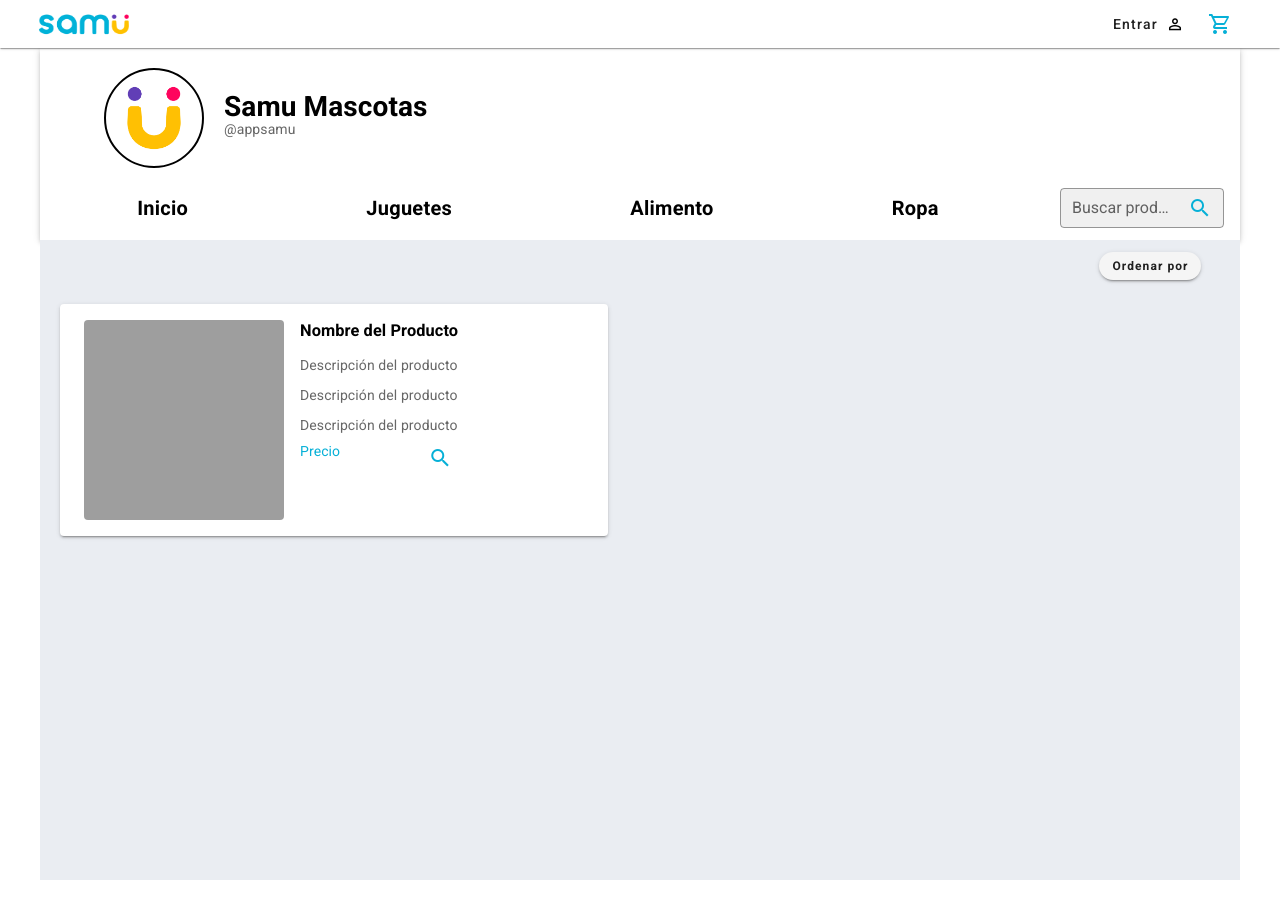
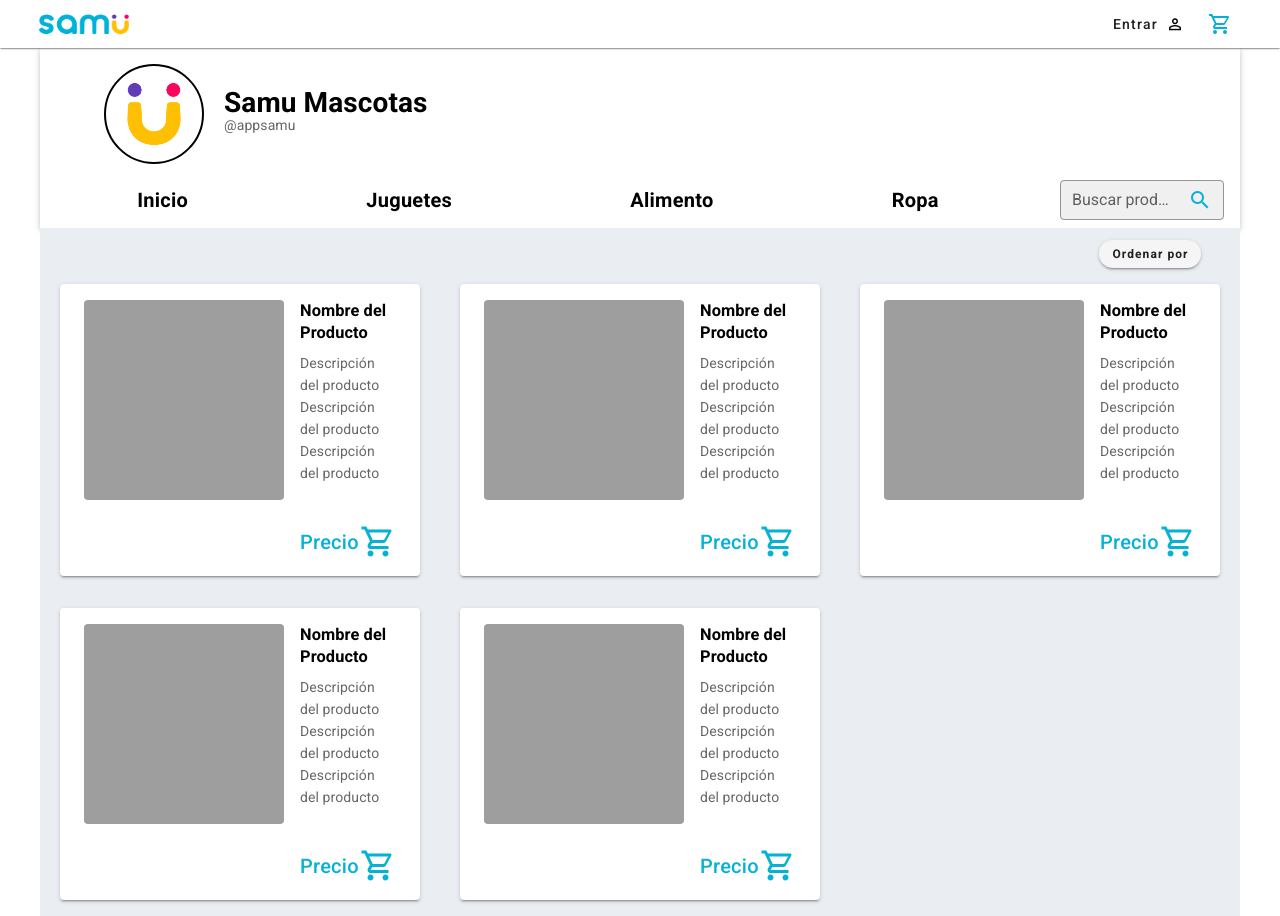
Before and after one commit to DamonBalam/samu-nuxt-cliente, a Nuxt app: page / in a window 1280 px wide. Before the commit the page ends 880 px from the top, so only its background shows below. Built offline with nearby package versions, Linux system fonts and the light colour scheme.

Commit message:
add view store

```diff
--- a/assets/css/base/config.css
+++ b/assets/css/base/config.css
@@ -14,6 +14,12 @@ body {
 .texto-color-cyan{
   color: var(--main-color-cyan)!important;
 }
+/*.texto-color-amarillo{*/
+/*  color: var(--main-color-amarillo)!important;*/
+/*}*/
+/*.texto-color-magenta{*/
+/*  color: var(--main-color-cyan)!important;*/
+/*}*/
 /* ! FONDOS */
 .bg-amarillo {
   background-color: var(--main-color-amarillo);
--- a/layouts/storeLayout.vue
+++ b/layouts/storeLayout.vue
@@ -1,14 +1,18 @@
 <template>
   <v-app width="100%">
-    <v-app-bar app color="white" elevation="1" class="px-5" dense>
+    <v-app-bar app color="white" elevation="1" class="px-5" dense fixed>
       <v-toolbar-title>
-        <img
-          src="~/assets/brand/logo_blue.png"
-          class="logo mt-2"
-          alt="Logo Samu"
-        />
+        <nuxt-link to="/">
+          <img
+            src="~/assets/brand/logo_blue.png"
+            class="logo mt-2"
+            alt="Logo Samu"
+
+          />
+        </nuxt-link>
+
       </v-toolbar-title>
-      <v-spacer />
+      <v-spacer/>
 
       <v-toolbar-items>
         <v-btn text class="text-capitalize">
@@ -30,9 +34,10 @@
 
 <script>
 import Logout from "../components/UI/LogoutComponent";
+
 export default {
   name: "panelLayout",
-  components: { Logout },
+  components: {Logout},
   data() {
     return {
       drawer: true,
@@ -98,7 +103,7 @@ export default {
 
 .margin-mobile {
   display: flex;
-  justify-items: space-between;
+  justify-content: space-between;
 }
 
 .margin-custom {
--- a/pages/index.vue
+++ b/pages/index.vue
@@ -4,12 +4,12 @@
       <!-- HERO -->
       <v-card
         color="white"
-        class="mx-10"
+        class="mx-md-10"
         tile
-        min-height="150"
+        height="180"
         elevation="3"
       >
-        <v-card-text class="px-16 py-5 d-flex align-center">
+        <v-card-text class="px-16 d-flex align-center">
           <v-avatar
             style="border: 2px solid black !important"
             size="100"
@@ -33,9 +33,13 @@
         <v-card-text class="pa-0 ma-0">
           <v-row>
             <v-col
-              cols="10"
-              class="d-flex justify-space-around align-center px-5"
+              cols="12"
+              md="10"
+              class="d-flex justify-space-around align-center px-5 py-4"
             >
+              <nuxt-link to="to" class="d-md-none">
+                <v-icon color="primary">mdi-magnify</v-icon>
+              </nuxt-link>
               <nuxt-link
                 v-for="link in store.menu"
                 :key="link.label"
@@ -45,7 +49,7 @@
               </nuxt-link
               >
             </v-col>
-            <v-col cols="2">
+            <v-col cols="2" class="d-none d-md-block">
               <v-text-field
                 label="Buscar producto"
                 dense
@@ -64,16 +68,16 @@
       </v-card>
       <v-card
         color="#EAEDF2"
-        height="80vh"
-        class="mx-10 mt-3"
+        class="mx-md-10 mt-3 altura"
         elevation="0"
         tile
       >
-        <v-row>
+        <v-row >
           <v-col
             cols="2"
-            offset="10"
-            class="d-flex justify-center"
+            offset-md="10"
+            offset="9"
+            class="d-md-flex justify-md-center"
           >
             <v-btn
               small
@@ -82,9 +86,11 @@
             >Ordenar por
             </v-btn>
           </v-col>
+        </v-row>
 
-          <v-col cols="6">
-            <v-card class="mx-5">
+        <v-row no-gutters>
+          <v-col cols="12" md="6" lg="4">
+            <v-card to="/producto" class="mx-5 my-4">
               <v-card-text class="d-flex ">
                 <div class="mx-2">
                   <v-avatar
@@ -94,24 +100,131 @@
                     class="rounded"
                   ></v-avatar>
                 </div>
-                <div class="mx-2">
+                <div class="mx-2 d-flex flex-column flex-fill">
                   <h3 class="black--text mb-2">Nombre del Producto</h3>
-                  <p class="my-0 py-1">Descripción del producto</p>
-                  <p class="my-0 py-1">Descripción del producto</p>
-                  <p class="my-0 py-1">Descripción del producto</p>
+                  <p class="my-0">Descripción del producto</p>
+                  <p class="my-0">Descripción del producto</p>
+                  <p class="my-0 mb-10">Descripción del producto</p>
 
-                  <div class="d-flex justify-space-between">
-                    <p class="primary--text">Precio</p>
+                  <div class="d-flex justify-space-between align-center">
+                    <h3 class="primary--text text-h6">Precio</h3>
                     <v-btn color="primary" icon>
-                      <v-icon>
-                          mdi-magnify
-                      </v-icon>
+                      <v-icon large>mdi-cart-outline</v-icon>
                     </v-btn>
                   </div>
                 </div>
               </v-card-text>
             </v-card>
           </v-col>
+          <v-col cols="12" md="6" lg="4">
+            <v-card to="/producto" class="mx-5 my-4">
+              <v-card-text class="d-flex ">
+                <div class="mx-2">
+                  <v-avatar
+                    tile
+                    color="grey"
+                    size="200"
+                    class="rounded"
+                  ></v-avatar>
+                </div>
+                <div class="mx-2 d-flex flex-column flex-fill">
+                  <h3 class="black--text mb-2">Nombre del Producto</h3>
+                  <p class="my-0">Descripción del producto</p>
+                  <p class="my-0">Descripción del producto</p>
+                  <p class="my-0 mb-10">Descripción del producto</p>
+
+                  <div class="d-flex justify-space-between align-center">
+                    <h3 class="primary--text text-h6">Precio</h3>
+                    <v-btn color="primary" icon>
+                      <v-icon large>mdi-cart-outline</v-icon>
+                    </v-btn>
+                  </div>
+                </div>
+              </v-card-text>
+            </v-card>
+          </v-col>
+          <v-col cols="12" md="6" lg="4">
+            <v-card to="/producto" class="mx-5 my-4">
+              <v-card-text class="d-flex ">
+                <div class="mx-2">
+                  <v-avatar
+                    tile
+                    color="grey"
+                    size="200"
+                    class="rounded"
+                  ></v-avatar>
+                </div>
+                <div class="mx-2 d-flex flex-column flex-fill">
+                  <h3 class="black--text mb-2">Nombre del Producto</h3>
+                  <p class="my-0">Descripción del producto</p>
+                  <p class="my-0">Descripción del producto</p>
+                  <p class="my-0 mb-10">Descripción del producto</p>
+
+                  <div class="d-flex justify-space-between align-center">
+                    <h3 class="primary--text text-h6">Precio</h3>
+                    <v-btn color="primary" icon>
+                      <v-icon large>mdi-cart-outline</v-icon>
+                    </v-btn>
+                  </div>
+                </div>
+              </v-card-text>
+            </v-card>
+          </v-col>
+          <v-col cols="12" md="6" lg="4">
+            <v-card to="/producto" class="mx-5 my-4">
+              <v-card-text class="d-flex ">
+                <div class="mx-2">
+                  <v-avatar
+                    tile
+                    color="grey"
+                    size="200"
+                    class="rounded"
+                  ></v-avatar>
+                </div>
+                <div class="mx-2 d-flex flex-column flex-fill">
+                  <h3 class="black--text mb-2">Nombre del Producto</h3>
+                  <p class="my-0">Descripción del producto</p>
+                  <p class="my-0">Descripción del producto</p>
+                  <p class="my-0 mb-10">Descripción del producto</p>
+
+                  <div class="d-flex justify-space-between align-center">
+                    <h3 class="primary--text text-h6">Precio</h3>
+                    <v-btn color="primary" icon>
+                      <v-icon large>mdi-cart-outline</v-icon>
+                    </v-btn>
+                  </div>
+                </div>
+              </v-card-text>
+            </v-card>
+          </v-col>
+          <v-col cols="12" md="6" lg="4">
+            <v-card to="/producto" class="mx-5 my-4">
+              <v-card-text class="d-flex ">
+                <div class="mx-2">
+                  <v-avatar
+                    tile
+                    color="grey"
+                    size="200"
+                    class="rounded"
+                  ></v-avatar>
+                </div>
+                <div class="mx-2 d-flex flex-column flex-fill">
+                  <h3 class="black--text mb-2">Nombre del Producto</h3>
+                  <p class="my-0">Descripción del producto</p>
+                  <p class="my-0">Descripción del producto</p>
+                  <p class="my-0 mb-10">Descripción del producto</p>
+
+                  <div class="d-flex justify-space-between align-center">
+                    <h3 class="primary--text text-h6">Precio</h3>
+                    <v-btn color="primary" icon>
+                      <v-icon large>mdi-cart-outline</v-icon>
+                    </v-btn>
+                  </div>
+                </div>
+              </v-card-text>
+            </v-card>
+          </v-col>
+
         </v-row>
 
       </v-card>
@@ -148,4 +261,7 @@ export default {
   color: #06b0d7 !important;
   border-bottom: 3px solid #06b0d7;
 }
+.altura {
+  min-height: calc(100vh - 248px);
+}
 </style>
--- /dev/null
+++ b/pages/producto/index.vue
@@ -0,0 +1,62 @@
+<template>
+  <storeLayout>
+    <template v-slot:main>
+      <v-card height="60px" tile flat color="primary">
+        <v-card-title class="d-flex justify-center">
+          <span class="warning--text mr-1">VER LA TIENDA</span>
+          <span class="white--text ml-1">NOMBRE DE LA TIENDA</span>
+        </v-card-title>
+      </v-card>
+      <v-row no-gutters justify="center">
+        <v-col cols="12" md="4" class="mt-10 d-flex flex-column-reverse flex-md-row justify-md-center justify-md-end align-md-end mr-4">
+          <div class="d-flex flex-md-column justify-center">
+            <v-avatar class="mx-1 mx-md-auto my-md-1" size="100" tile color="grey"></v-avatar>
+            <v-avatar class="mx-1 mx-md-auto my-md-1" size="100" tile color="grey"></v-avatar>
+            <v-avatar class="mx-1 mx-md-auto my-md-1" size="100" tile color="grey"></v-avatar>
+            <v-avatar class="mx-1 mx-md-auto my-md-1" size="100" tile color="grey"></v-avatar>
+          </div>
+          <div class="d-flex ml-md-5 justify-center">
+            <v-avatar class="my-1 mx-1" tile color="grey" size="426"></v-avatar>
+          </div>
+
+        </v-col>
+        <v-col cols="12" md="4" class="mt-10 justify-start ml-md-4 px-10">
+          <h3>Nombre del Producto</h3>
+          <h4>Precio</h4>
+          <p>
+            Descripción Descripción Descripción Descripción Descripción Descripción Descripción Descripción Descripción
+            Descripción Descripción
+            Descripción
+          </p>
+
+          <h4>Variable</h4>
+          <v-btn class="texto-capitalizado mt-2" outlined>Variable</v-btn>
+
+          <div class="mt-16 mb-16">
+            <v-btn class="texto-capitalizado" style="border: 1px solid #c1c1c1!important; " color="warning"
+                   depressed>Comprar
+            </v-btn>
+            <v-btn class="texto-capitalizado" style="border: 1px solid #c1c1c1!important; " outlined>Añadir al
+              carrito
+            </v-btn>
+          </div>
+        </v-col>
+      </v-row>
+    </template>
+  </storeLayout>
+</template>
+
+<script>
+import storeLayout from "../../layouts/storeLayout.vue"
+
+export default {
+  name: "Producto",
+  components: {
+    storeLayout
+  }
+}
+</script>
+
+<style scoped>
+
+</style>
```
